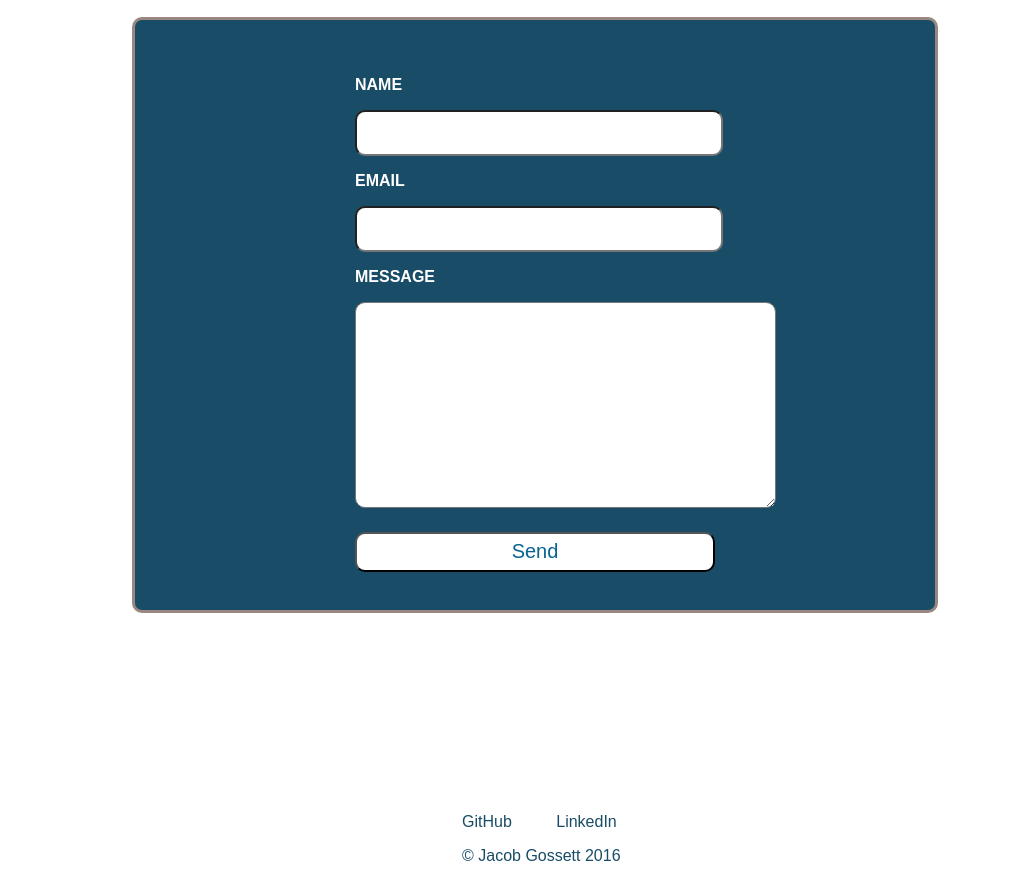
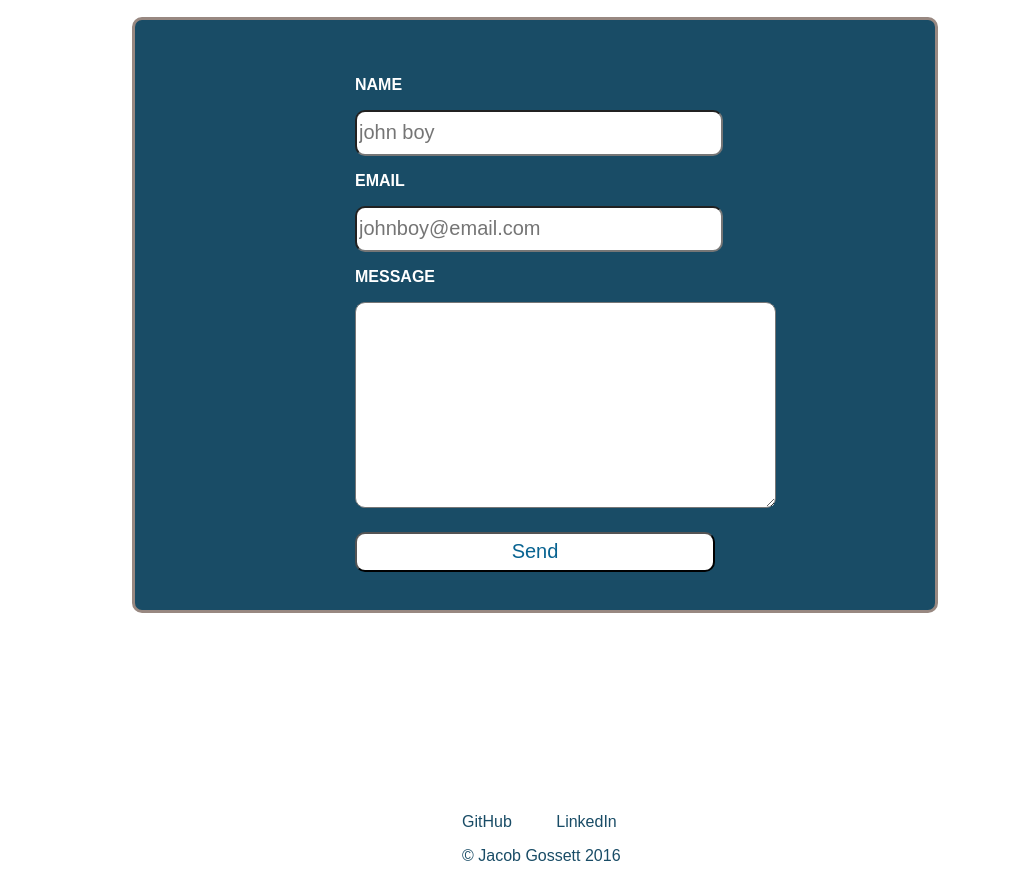
Before and after one commit to jcg0025/Depot_U_Lab_2, a plain HTML site: page index.html in a window 1280 px wide. Shown: the part 1600-2481 px from the top of the page, without its empty margins (126-1153 px from the left). Drawn offline with Linux system fonts and the light colour scheme.

Commit message:
input fix 2

```diff
--- a/index.html
+++ b/index.html
@@ -108,10 +108,10 @@
 
            <div class='contact-form'>
                <p class='label'>name</p>
-               <input type="text" name='name' required></>
+               <input type="text" name='name' placeholder='john boy' required></>
 
                <p class='label'>email</p>
-               <input type="text" name='email' required></>
+               <input type="text" name='email' placeholder='johnboy@email.com' required></>
 
                <p class='label'>message</p>
 
```
